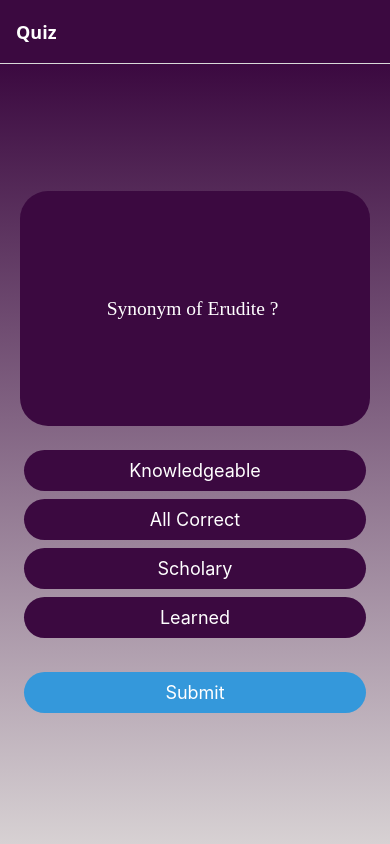
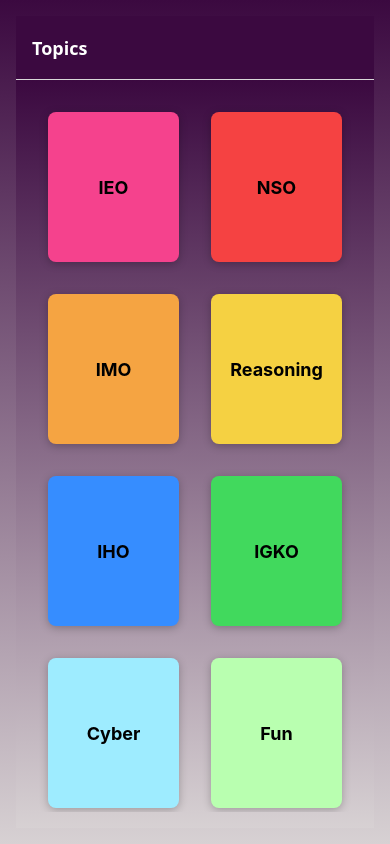
Before and after one commit to mohitcnsia/apprec8, a React Native app: screen /Topics in a window 390 px wide. Built offline with nearby package versions, Linux system fonts and the light colour scheme.

Commit message:
Adds Topic Overview
Adds Overview of IEO exam

```diff
--- a/App.js
+++ b/App.js
@@ -1,6 +1,7 @@
 import { StatusBar } from "expo-status-bar";
 import { StyleSheet, View } from "react-native";
-import QuizNavigator from "./navigation/QuizNavigator"; // Removed MealNavigator for now
+import QuizNavigator from "./navigation/QuizNavigator";
+import MealNavigator from "./navigation/MealNavigator";
 import { Colors } from "./config/colors";
 
 export default function App() {
@@ -15,6 +16,7 @@ export default function App() {
 
       {/* The root container with full height */}
       <View style={styles.container}>
+        {/* <QuizNavigator /> */}
         <QuizNavigator />
       </View>
     </>
--- /dev/null
+++ b/components/quiz/TopicGridTile.js
@@ -0,0 +1,55 @@
+import { Pressable, View, Text, StyleSheet, Platform } from "react-native";
+
+function TopicGridTile({ title, color, onPress }) {
+  return (
+    <View style={[styles.gridItem, { backgroundColor: color }]}>
+      <Pressable
+        android_ripple={{ color: "#ccc" }}
+        style={({ pressed }) => [
+          styles.button,
+          pressed ? styles.buttonPressed : null,
+        ]}
+        onPress={onPress}
+      >
+        <View style={styles.innerContainer}>
+          <Text style={styles.title}>{title}</Text>
+        </View>
+      </Pressable>
+    </View>
+  );
+}
+
+export default TopicGridTile;
+
+const styles = StyleSheet.create({
+  gridItem: {
+    flex: 1,
+    margin: 16,
+    height: 150,
+    borderRadius: 8,
+    elevation: 4,
+    backgroundColor: "white",
+    shadowColor: "black",
+    shadowOpacity: 0.25,
+    shadowOffset: { width: 0, height: 2 },
+    shadowRadius: 8,
+    overflow: Platform.OS === "android" ? "hidden" : "visible",
+  },
+  button: {
+    flex: 1,
+  },
+  buttonPressed: {
+    opacity: 0.5,
+  },
+  innerContainer: {
+    flex: 1,
+    padding: 16,
+    borderRadius: 8,
+    justifyContent: "center",
+    alignItems: "center",
+  },
+  title: {
+    fontWeight: "bold",
+    fontSize: 18,
+  },
+});
--- a/data/course-data.js
+++ b/data/topic-data.js
@@ -1,6 +1,5 @@
 import Category from "../models/category";
-import Meal from "../models/meal";
-import Topic from "../models/topic";
+import Topic from "../models/quiz/topic";
 
 export const CATEGORIES = [
   new Category("ieo", "IEO", "#f5428d"),
--- /dev/null
+++ b/models/quiz/topic.js
@@ -0,0 +1,10 @@
+class Topic {
+  constructor(id, title, description, categoryIds) {
+    this.id = id;
+    this.title = title;
+    this.description = description;
+    this.categoryIds = categoryIds;
+  }
+}
+
+export default Topic;
--- a/navigation/QuizNavigator.js
+++ b/navigation/QuizNavigator.js
@@ -5,14 +5,22 @@ import LoginScreen from "../screens/quiz/LoginScreen";
 import QuizScreen from "../screens/quiz/QuizScreen";
 import StatsScreen from "../screens/quiz/StatsScreen";
 import { Colors } from "../config/colors";
+import TopicsScreen from "../screens/quiz/TopicsScreen";
+import TopicOverviewScreen from "../screens/quiz/TopicOverviewScreen";
+import { LinearGradient } from "expo-linear-gradient";
+import { StyleSheet } from "react-native";
 
 const Stack = createStackNavigator();
 
 const QuizNavigator = () => {
   return (
+    <LinearGradient
+      colors={[Colors.primaryDarkMaroon, Colors.primaryLightGray]}
+      style={styles.container}
+    >
       <NavigationContainer>
         <Stack.Navigator
-        initialRouteName="Quiz"
+          initialRouteName="Topics"
           screenOptions={{
             headerStyle: {
               backgroundColor: Colors.primaryDarkMaroon, // Set your preferred background color for the header
@@ -23,11 +31,21 @@ const QuizNavigator = () => {
             },
           }}
         >
+          <Stack.Screen name="Topics" component={TopicsScreen} />
+          <Stack.Screen name="Topic Overview" component={TopicOverviewScreen} />
           <Stack.Screen name="Quiz" component={QuizScreen} />
           <Stack.Screen name="Stats" component={StatsScreen} />
         </Stack.Navigator>
       </NavigationContainer>
+    </LinearGradient>
   );
 };
 
 export default QuizNavigator;
+
+const styles = StyleSheet.create({
+  container: {
+    flex: 1,
+    padding: 16,
+  },
+});
--- /dev/null
+++ b/screens/quiz/TopicOverviewScreen.js
@@ -0,0 +1,55 @@
+import { FlatList, StyleSheet, Text, View } from "react-native";
+import { TOPICS } from "../../data/topic-data";
+import TopicItem from "../../components/TopicItem";
+import QuizButton from "../../components/quiz/QuizButton";
+import { LinearGradient } from "expo-linear-gradient";
+import { Colors } from "../../config/colors";
+
+function TopicOverviewScreen({ route, navigation }) {
+  const topicId = route.params.topicId;
+
+  const displayTopic = TOPICS.filter((topic) => {
+    return topic.id === topicId;
+  });
+
+  function handleStartQuiz() {
+    console.log("Will navigate to Quiz Screen");
+  }
+
+  function renderTopicItem(itemData) {
+    return (
+      <View>
+        <TopicItem
+          title={itemData.item.title}
+          description={itemData.item.description}
+        />
+        <QuizButton
+          label="Start Quiz"
+          handlePress={() => navigation.navigate("Quiz")}
+        />
+      </View>
+    );
+  }
+
+  return (
+    <LinearGradient
+      colors={[Colors.primaryDarkMaroon, Colors.primaryLightGray]}
+      style={styles.container}
+    >
+      <FlatList
+        data={displayTopic}
+        keyExtractor={(item) => item.id}
+        renderItem={renderTopicItem}
+      />
+    </LinearGradient>
+  );
+}
+
+export default TopicOverviewScreen;
+
+const styles = StyleSheet.create({
+  container: {
+    flex: 1,
+    padding: 16,
+  },
+});
--- /dev/null
+++ b/screens/quiz/TopicsScreen.js
@@ -0,0 +1,46 @@
+import { FlatList, StyleSheet, View } from "react-native";
+import TopicGridTile from "../../components/quiz/TopicGridTile";
+import { CATEGORIES } from "../../data/topic-data";
+import { LinearGradient } from "expo-linear-gradient";
+import { Colors } from "../../config/colors";
+
+function TopicsScreen({ navigation }) {
+  function renderCategoryItem(itemData) {
+    function pressHandler() {
+      navigation.navigate("Topic Overview", {
+        topicId: itemData.item.id,
+      });
+    }
+
+    return (
+      <TopicGridTile
+        title={itemData.item.title}
+        color={itemData.item.color}
+        onPress={pressHandler}
+      />
+    );
+  }
+
+  return (
+    <LinearGradient
+      colors={[Colors.primaryDarkMaroon, Colors.primaryLightGray]}
+      style={styles.container}
+    >
+      <FlatList
+        data={CATEGORIES}
+        keyExtractor={(item) => item.id}
+        renderItem={renderCategoryItem}
+        numColumns={2}
+      />
+    </LinearGradient>
+  );
+}
+
+export default TopicsScreen;
+
+const styles = StyleSheet.create({
+  container: {
+    flex: 1,
+    padding: 16,
+  },
+});
```
Also changed, not shown: components/common/title.js (added). Lines whose indentation alone changed are shown as unchanged.
